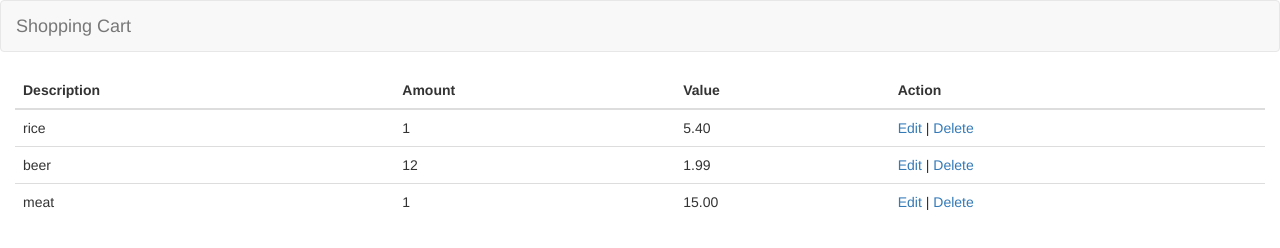
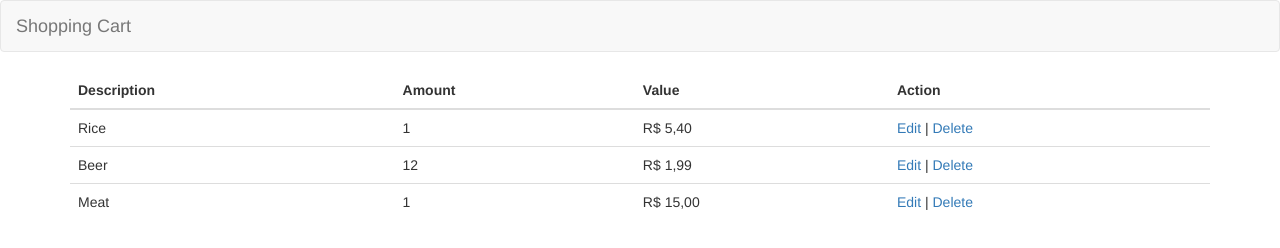
Before and after one commit to mateusmiguel/javascript-avancado, a plain HTML site: page course/index.html in a window 1280 px wide. Drawn offline with nearby package versions, Linux system fonts and the light colour scheme.

Commit message:
Formatando strings e valores

```diff
--- a/course/index.html
+++ b/course/index.html
@@ -18,7 +18,7 @@
         </nav>
 
         <!-- tabela -->
-        <div class="container-fluid">
+        <div class="container">
             <table id="listTable" class="table">
             </table>
         </div>
--- a/course/js/main.js
+++ b/course/js/main.js
@@ -23,10 +23,25 @@ function getTotal(list) {
 function setList(list) {
     var table = '<thead><tr><th>Description</th><th>Amount</th><th>Value</th><th>Action</th></tr></thead><tbody>';
     for (var key in list) {
-        table += '<tr><td>'+ list[key].desc +'</td><td>'+ list[key].amount +'</td><td>'+ list[key].value +'</td><td><a href="#">Edit</a> | <a href="#">Delete</a></td></tr>'
+        table += '<tr><td>'+ formatDesc(list[key].desc) +'</td><td>'+ list[key].amount +'</td><td>'+ formatValue(list[key].value) +'</td><td><a href="#">Edit</a> | <a href="#">Delete</a></td></tr>'
     }
     table += '</tbody>';
     document.getElementById("listTable").innerHTML = table;
 }
+
+function formatDesc(desc) {
+    var str = desc.toLowerCase();
+    str = str.charAt(0).toUpperCase() + str.slice(1);
+    return str;
+}
+
+function formatValue(value) {
+    var str = parseFloat(value).toFixed(2) + ""; //concatenar com valor vazio para voltar para string
+    str = str.replace(".", ",");
+    str = "R$ " + str;
+    return str;
+
+}
+
 setList(list);
 console.log(getTotal(list));
```
